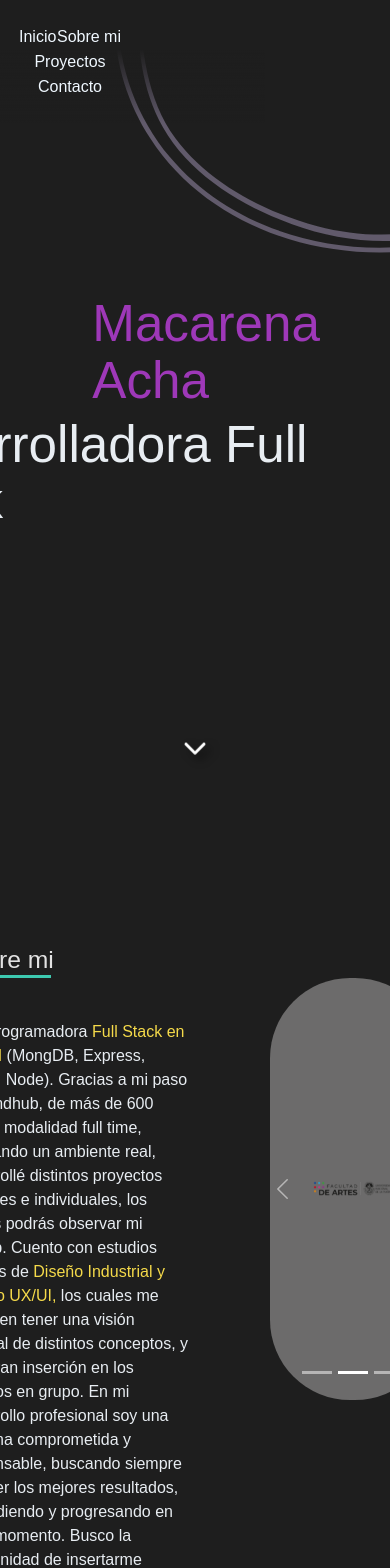
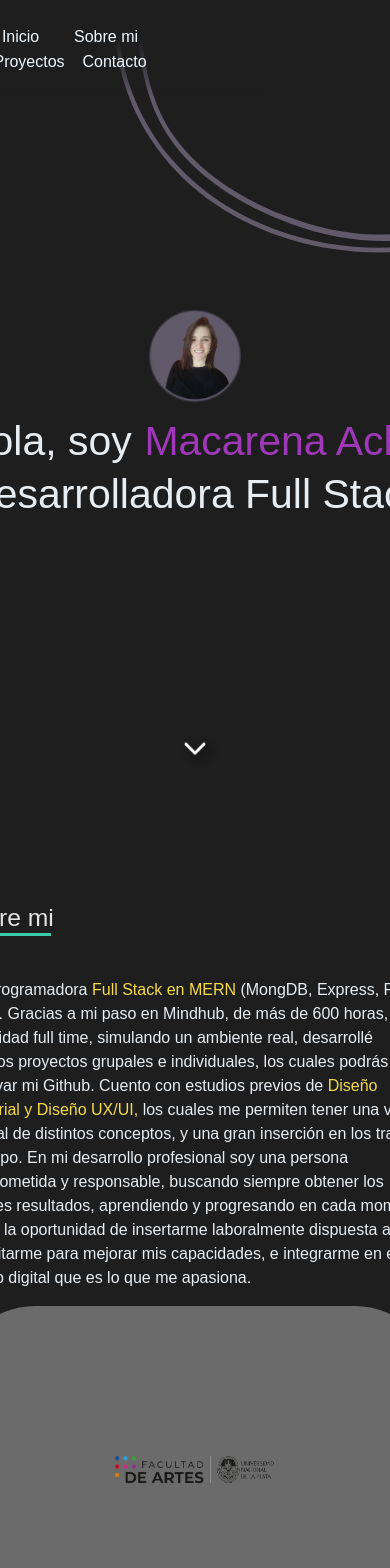
Before and after one commit to Maca-Acha/Portfolio, a React (Vite) app: page / in a window 390 px wide. Shown: the top 1568 px of the page. Built offline with nearby package versions, Linux system fonts and the light colour scheme.

Commit message:
media-query

```diff
--- a/src/App.css
+++ b/src/App.css
@@ -426,3 +426,74 @@ textarea{
   transition: .25s;
 }
 /*  ----------------- MEDIA QUERY ---------------   */
+@media(max-width:1016px){
+  .nav{
+    width: 45%;
+  }
+}
+@media(max-width:912px){
+  .carrusel{
+    width: 40%;
+    margin-left: 4rem;
+  }
+  .inputs{
+    width: 39vw;
+  }
+}
+@media(max-width:784px){
+  .contenedor-sobremi {
+    flex-direction: column;
+  }
+  .texto-cuerpo{
+    width: 100%;
+  }
+  .carrusel{
+    width: 100%;
+    margin-left: 0;
+  }
+  .carrusel-img{
+    width: 41vw;
+  }
+  .inicio{
+    flex-direction: column-reverse;
+  }
+  .foto{
+    margin-left: 0;
+    max-width: 24vw;
+  }
+}
+@media(max-width:701px){
+  .inicio-texto{
+    font-size: .8rem;
+    margin-top: 1rem;
+  }
+  .carrusel, .carrusel-item{
+    height: 39vh;
+  }
+  .contenedor-textos{
+    padding-top: 7vh;
+  }
+  .nav{
+    width: 50%;
+  }
+}
+@media(max-width:650px){
+  .logo-habilidad{
+    width: 3.5rem;
+  }
+  .back-logo{
+    width: 5rem;
+    height: 5rem;
+  }
+  .cont-formulario{
+    flex-direction: column;
+  }
+  .cont-texto-contacto{
+    width: 95%;
+    margin-top: 1rem;
+    margin-bottom: 1rem;
+  }
+  .inputs{
+    width: 95%;
+  }
+}
```
